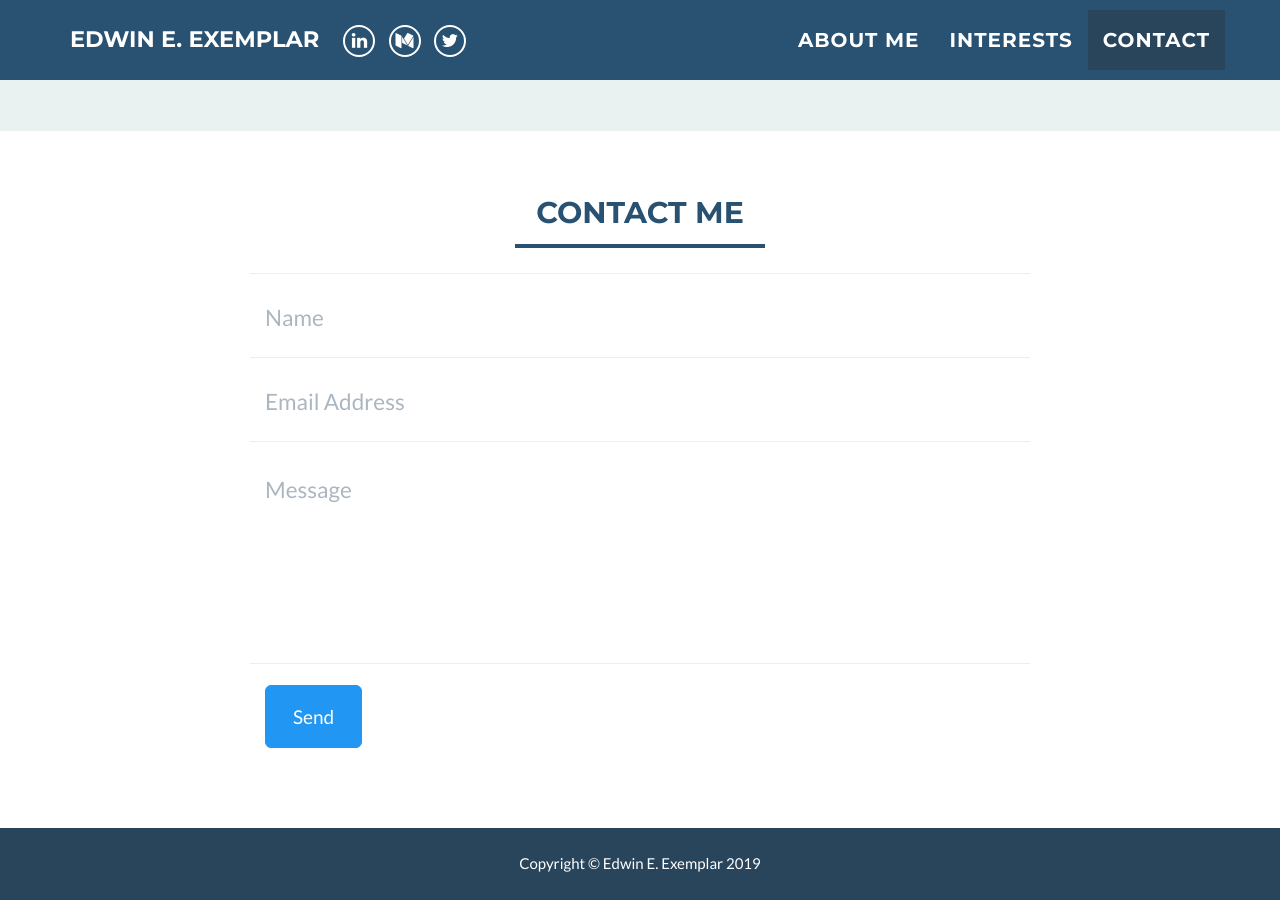
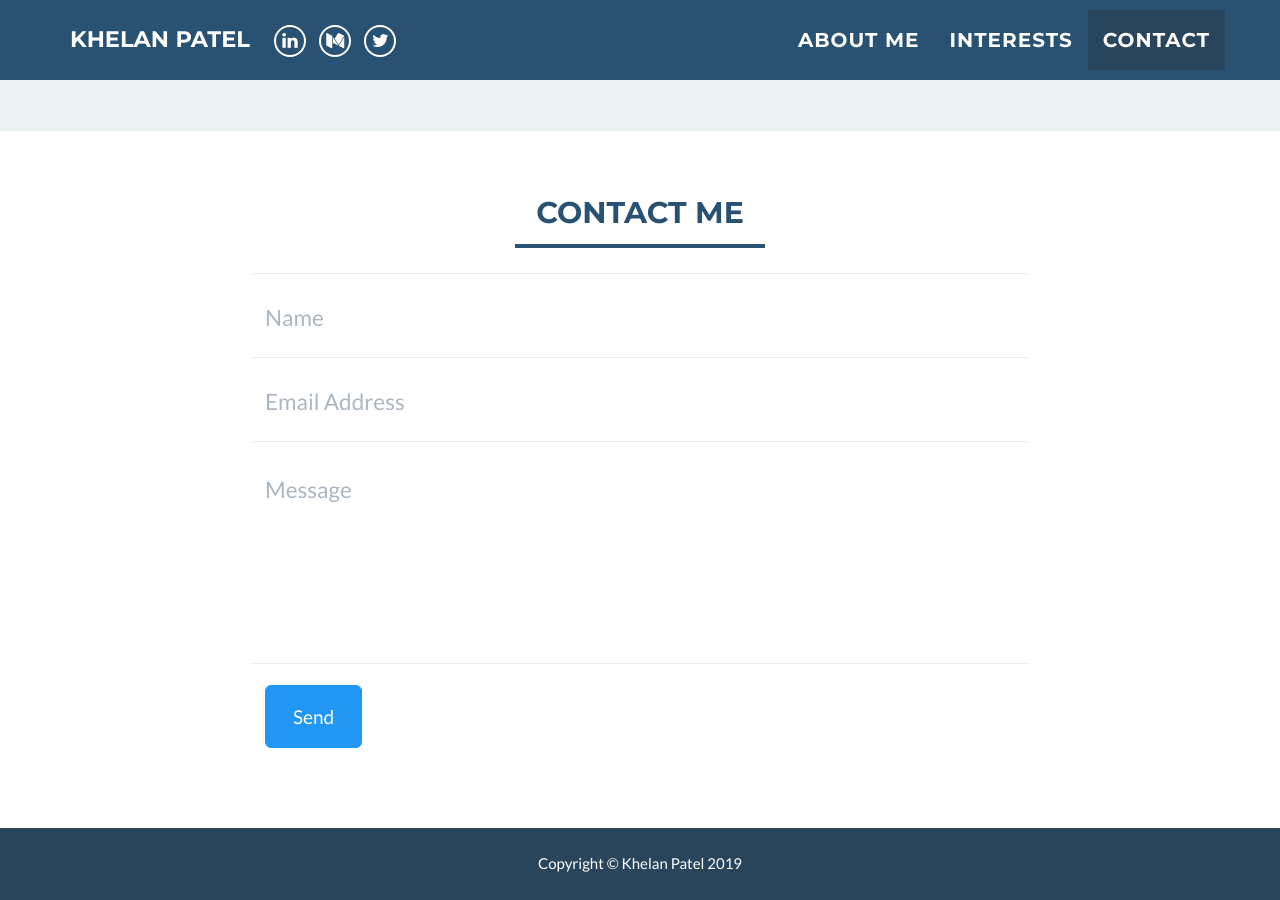
Before and after one commit to patelkhelan11/patelkhelan11.github.io, a Jekyll site: the page built from index.html, in a window 1280 px wide and 900 px high, scrolled down 1646 px. Built offline with Jekyll 4.4.1, drawn with Linux system fonts in a browser that asks for light colours; some of the changed text lies outside the part shown.

Commit message:
name update
name update

```diff
--- a/_config.yml
+++ b/_config.yml
@@ -1,6 +1,6 @@
 # Site settings
-name: Edwin E. Exemplar
-email: edwin+contactme@someemail.com
+name: Khelan Patel
+email:
 #canonical_url: https://edwinexemplar.com
 keywords: "Software Engineer, Python, Ruby, Machine Learning, Deep Learning, Startups, Agile, Pair Programming"
 skills: "Senior Software Engineer in Seattle, WA (Fictitious)"
```
